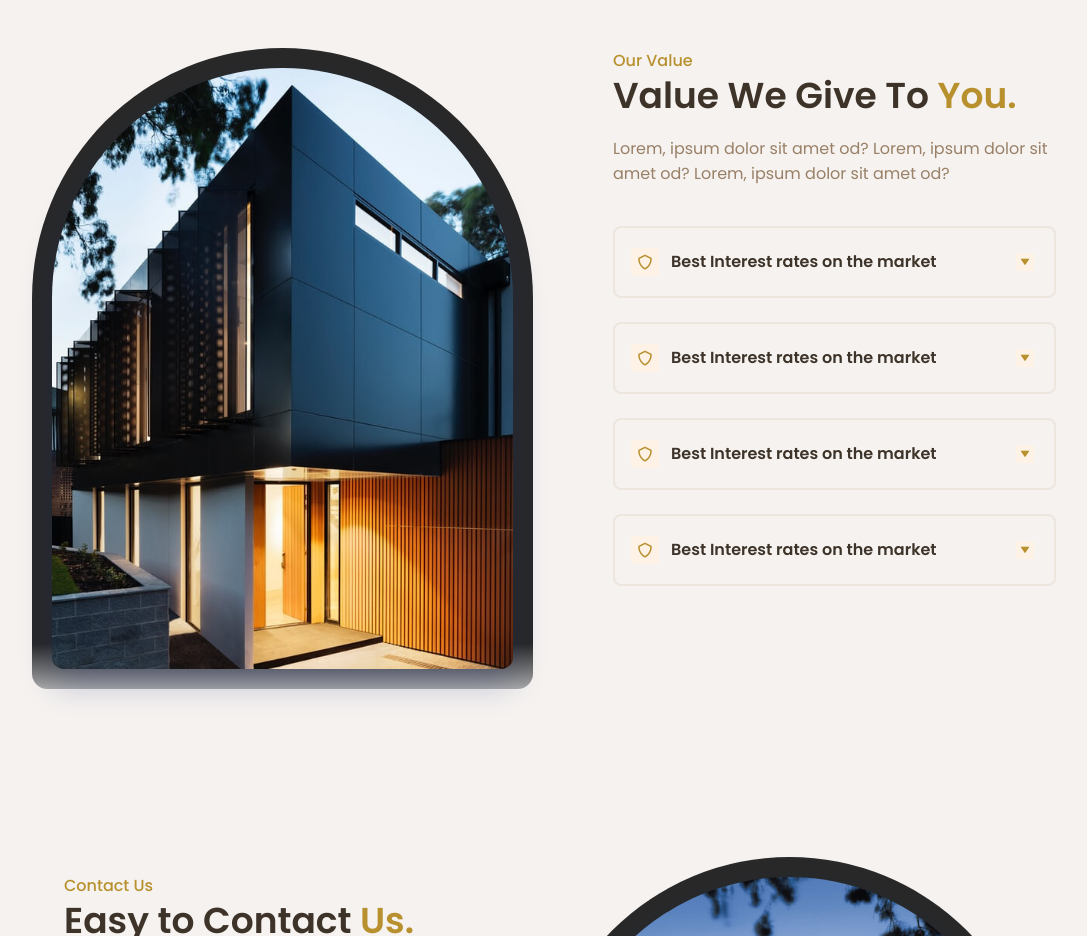
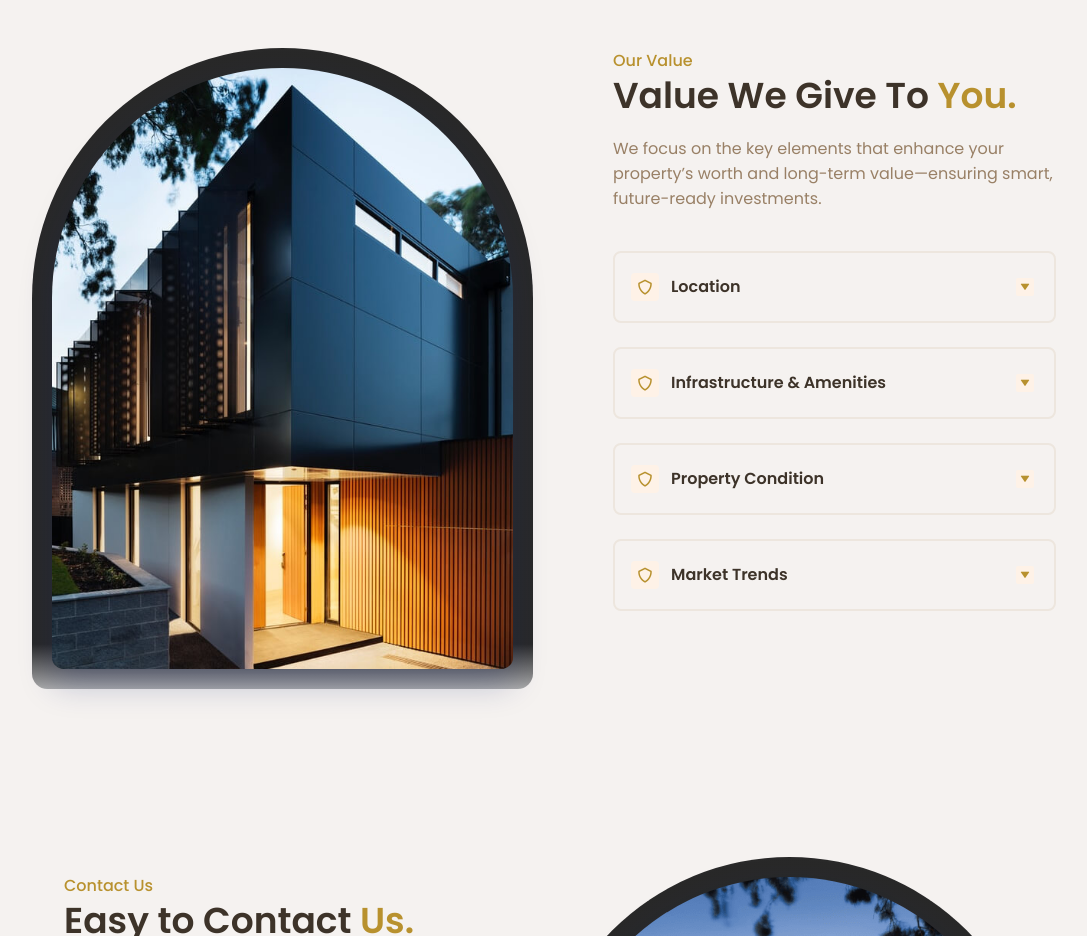
Before and after one commit to Bhavya98-G/Upstate_Properties, a plain HTML site: page index.html in a window 1280 px wide. Shown: the part 1640-2576 px from the top of the page, without its empty margins (96-1183 px from the left). Drawn offline with nearby package versions, Linux system fonts and the light colour scheme; a script that the page names is missing; files whose address does not match are found by name.

Commit message:
Update index.html

```diff
--- a/index.html
+++ b/index.html
@@ -238,9 +238,7 @@
                         <span class="section__subtitle">Our Value</span>
                         <h2 class="section__title">Value We Give To <span>You.</span></h2>
                         <p class="value__description">
-                            Lorem, ipsum dolor sit amet od?
-                            Lorem, ipsum dolor sit amet od?
-                            Lorem, ipsum dolor sit amet od?
+                            We focus on the key elements that enhance your property’s worth and long-term value—ensuring smart, future-ready investments.
                         </p>
                     </div>
 
@@ -250,7 +248,7 @@
                             <header class="value__accordion-header">
                                 <i class='bx bx-shield value__accordion-icon'></i>
                                 <h3 class="value__accordion-title">
-                                    Best Interest rates on the market
+                                    Location
                                 </h3>
                                 <div class="value__accordion-arrow">
                                     <i class='bx bxs-down-arrow'></i>
@@ -259,9 +257,7 @@
 
                             <div class="value__accordion-content">
                                 <p class="value__accordion-description">
-                                    Price we provide is lore Lorem ipsum, dolor sit
-                                    amet consectetur adipisicing elit. Consequatur
-                                    dolorem esse dignissimos
+                                    A prime location near schools, transit, and business hubs drives demand and appreciation. The better the connectivity and neighborhood, the higher the property value.
                                 </p>
                             </div>
                         </div>
@@ -270,7 +266,7 @@
                             <header class="value__accordion-header">
                                 <i class='bx bx-shield value__accordion-icon'></i>
                                 <h3 class="value__accordion-title">
-                                    Best Interest rates on the market
+                                    Infrastructure & Amenities
                                 </h3>
                                 <div class="value__accordion-arrow">
                                     <i class='bx bxs-down-arrow'></i>
@@ -279,9 +275,7 @@
 
                             <div class="value__accordion-content">
                                 <p class="value__accordion-description">
-                                    Price we provide is lore Lorem ipsum, dolor sit
-                                    amet consectetur adipisicing elit. Consequatur
-                                    dolorem esse dignissimos
+                                    Modern infrastructure and nearby amenities like hospitals, malls, and parks make properties more livable and desirable, directly impacting their worth.
                                 </p>
                             </div>
                         </div>
@@ -290,7 +284,7 @@
                             <header class="value__accordion-header">
                                 <i class='bx bx-shield value__accordion-icon'></i>
                                 <h3 class="value__accordion-title">
-                                    Best Interest rates on the market
+                                    Property Condition
                                 </h3>
                                 <div class="value__accordion-arrow">
                                     <!-- <i class='bx bxs-down-arrow'></i> -->
@@ -300,9 +294,7 @@
 
                             <div class="value__accordion-content">
                                 <p class="value__accordion-description">
-                                    Price we provide is lore Lorem ipsum, dolor sit
-                                    amet consectetur adipisicing elit. Consequatur
-                                    dolorem esse dignissimos
+                                    Well-maintained, newer properties with smart layouts and quality finishes attract better prices and faster sales compared to older or neglected ones.
                                 </p>
                             </div>
                         </div>
@@ -311,7 +303,7 @@
                             <header class="value__accordion-header">
                                 <i class='bx bx-shield value__accordion-icon'></i>
                                 <h3 class="value__accordion-title">
-                                    Best Interest rates on the market
+                                    Market Trends
                                 </h3>
                                 <div class="value__accordion-arrow">
                                     <!-- <i class='bx bxs-down-arrow'></i> -->
@@ -321,9 +313,7 @@
 
                             <div class="value__accordion-content">
                                 <p class="value__accordion-description">
-                                    Price we provide is lore Lorem ipsum, dolor sit
-                                    amet consectetur adipisicing elit. Consequatur
-                                    dolorem esse dignissimos
+                                    Interest rates, demand-supply, and government policies shape real estate prices. A strong economy and favorable trends can significantly boost value.
                                 </p>
                             </div>
                         </div>
```
